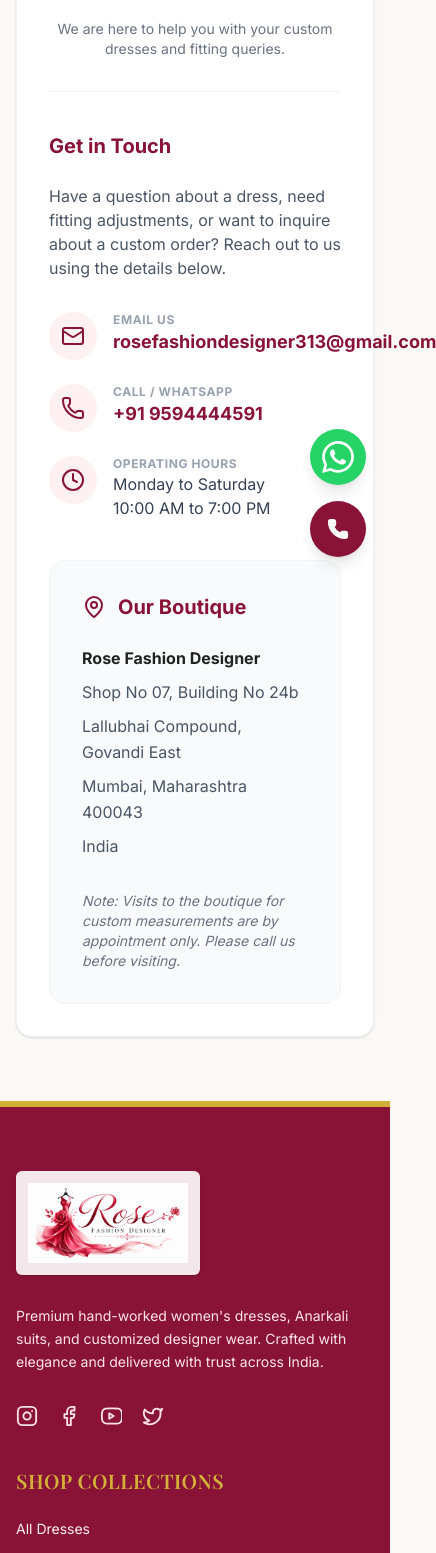
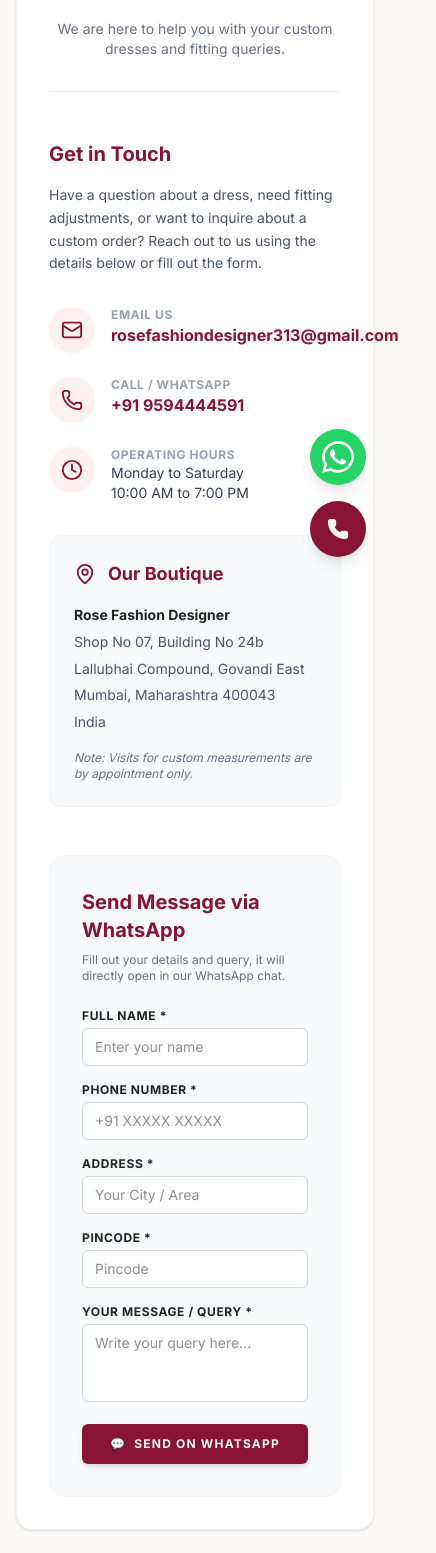
Before and after one commit to rosefashiondesigner313-afk/Rose-Fashion-Designer-s-Store, a Next.js app: page /contact-us in a window 390 px wide. Shown: the part 263-1816 px from the top of the page, 436 px wide, since content can reach past the window. Built offline with nearby package versions, Linux system fonts and the light colour scheme; no server answers; a web font is replaced by a local one.

Commit message:
Add Telegram order notifications, flexible tracking, and WhatsApp contact form

```diff
--- a/src/app/api/orders/route.ts
+++ b/src/app/api/orders/route.ts
@@ -3,6 +3,7 @@
 import connectToDatabase from '@/lib/mongodb';
 import Order from '@/models/Order';
 import User from '@/models/User';
+import { sendTelegramNotification } from '@/lib/telegram';
 
 export async function POST(req: Request) {
   try {
@@ -36,6 +37,18 @@
       status: 'Order Placed',
     });
 
+    // Telegram Notification Send Karein
+    const message = `
+🛍️ <b>New Order Placed!</b>
+🆔 Order ID: <b>${newOrder.orderId}</b>
+👤 Customer: ${shippingAddress?.fullName || 'N/A'}
+📞 Phone: +91 ${shippingAddress?.phone || 'N/A'}
+💰 Amount: ₹${totalAmount}
+📦 Payment: ${newOrder.paymentMethod}
+`;
+
+    await sendTelegramNotification(message);
+
     return NextResponse.json({ success: true, orderId: newOrder.orderId }, { status: 201 });
   } catch (error) {
     console.error('Order creation error:', error);
--- a/src/app/api/orders/track/route.ts
+++ b/src/app/api/orders/track/route.ts
@@ -17,10 +17,16 @@
 
     await connectToDatabase();
 
-    // 🚀 Strict Security: Order ID AND Phone number dono match hone chahiye
+    const cleanPhone = phone.trim().replace(/^\+91/, '');
+
+    // Flexible query jo +91 ke sath ya bina dono ko match karegi
     const order = await Order.findOne({
       orderId: orderId.trim(),
-      'shippingAddress.phone': phone.trim()
+      $or: [
+        { 'shippingAddress.phone': cleanPhone },
+        { 'shippingAddress.phone': `+91${cleanPhone}` },
+        { 'shippingAddress.phone': `+91 ${cleanPhone}` }
+      ]
     });
 
     if (!order) {
--- a/src/app/contact-us/page.tsx
+++ b/src/app/contact-us/page.tsx
@@ -1,13 +1,43 @@
-import Link from 'next/link';
+'use client';
+
+import { useState } from 'react';
 import { MapPin, Phone, Mail, Clock } from 'lucide-react';
 
 export default function ContactUsPage() {
+  const [formData, setFormData] = useState({
+    fullName: '',
+    phone: '',
+    address: '',
+    pincode: '',
+    message: '',
+  });
+
+  const handleChange = (e: React.ChangeEvent<HTMLInputElement | HTMLTextAreaElement>) => {
+    setFormData({ ...formData, [e.target.name]: e.target.value });
+  };
+
+  const handleSubmit = (e: React.FormEvent) => {
+    e.preventDefault();
+
+    const whatsappNumber = '919594444591'; // Aapka WhatsApp number
+    const textMessage =
+      `💬 *New Contact / Inquiry* 💬%0A%0A` +
+      `👤 *Name:* ${encodeURIComponent(formData.fullName)}%0A` +
+      `📞 *Phone:* ${encodeURIComponent(formData.phone)}%0A` +
+      `🏠 *Address:* ${encodeURIComponent(formData.address)}%0A` +
+      `📍 *Pincode:* ${encodeURIComponent(formData.pincode)}%0A` +
+      `✉️ *Message:* ${encodeURIComponent(formData.message || 'N/A')}`;
+
+    const whatsappUrl = `https://wa.me/${whatsappNumber}?text=${textMessage}`;
+    window.open(whatsappUrl, '_blank');
+  };
+
   return (
     <div className="bg-cream min-h-screen py-16 px-4 sm:px-6 lg:px-8">
-      <div className="max-w-4xl mx-auto bg-white p-8 md:p-12 rounded-2xl shadow-sm border border-gray-100">
+      <div className="max-w-5xl mx-auto bg-white p-8 md:p-12 rounded-2xl shadow-sm border border-gray-100">
 
         {/* Header */}
-        <div className="text-center mb-10 border-b border-gray-100 pb-8">
+        <div className="text-center mb-12 border-b border-gray-100 pb-8">
           <h1 className="font-serif text-3xl md:text-4xl font-bold text-brand-900 mb-4">
             Contact Us
           </h1>
@@ -16,72 +46,148 @@
           </p>
         </div>
 
-        {/* Content */}
-        <div className="grid grid-cols-1 md:grid-cols-2 gap-10 font-sans text-charcoal">
+        {/* Content Grid */}
+        <div className="grid grid-cols-1 md:grid-cols-2 gap-12 font-sans text-charcoal">
 
-          {/* Contact Details */}
+          {/* Left Side: Contact Details & Boutique Info */}
           <div className="space-y-8">
             <div>
-              <h2 className="text-xl font-bold text-brand-900 mb-6">Get in Touch</h2>
-              <p className="text-gray-600 mb-6">
-                Have a question about a dress, need fitting adjustments, or want to inquire about a custom order? Reach out to us using the details below.
+              <h2 className="text-xl font-bold text-brand-900 mb-4">Get in Touch</h2>
+              <p className="text-gray-600 text-sm leading-relaxed">
+                Have a question about a dress, need fitting adjustments, or want to inquire about a custom order? Reach out to us using the details below or fill out the form.
               </p>
             </div>
 
             <div className="space-y-6">
               <div className="flex items-start gap-4">
                 <div className="bg-brand-50 p-3 rounded-full text-brand-900">
-                  <Mail size={24} />
+                  <Mail size={22} />
                 </div>
                 <div>
                   <p className="text-xs font-bold text-gray-400 uppercase tracking-wider">Email Us</p>
-                  {/* 🚨 YAHAN CLIENT KA EMAIL DAALEIN 🚨 */}
-                  <p className="text-lg font-bold text-brand-900">rosefashiondesigner313@gmail.com</p>
+                  <p className="text-base font-bold text-brand-900">rosefashiondesigner313@gmail.com</p>
                 </div>
               </div>
 
               <div className="flex items-start gap-4">
                 <div className="bg-brand-50 p-3 rounded-full text-brand-900">
-                  <Phone size={24} />
+                  <Phone size={22} />
                 </div>
                 <div>
                   <p className="text-xs font-bold text-gray-400 uppercase tracking-wider">Call / WhatsApp</p>
-                  {/* 🚨 YAHAN CLIENT KA PHONE NUMBER DAALEIN 🚨 */}
-                  <p className="text-lg font-bold text-brand-900">+91 9594444591</p>
+                  <p className="text-base font-bold text-brand-900">+91 9594444591</p>
                 </div>
               </div>
 
               <div className="flex items-start gap-4">
                 <div className="bg-brand-50 p-3 rounded-full text-brand-900">
-                  <Clock size={24} />
+                  <Clock size={22} />
                 </div>
                 <div>
                   <p className="text-xs font-bold text-gray-400 uppercase tracking-wider">Operating Hours</p>
-                  <p className="text-base text-gray-700">Monday to Saturday<br/>10:00 AM to 7:00 PM</p>
+                  <p className="text-sm text-gray-700">Monday to Saturday<br/>10:00 AM to 7:00 PM</p>
                 </div>
               </div>
             </div>
+
+            {/* Address Block */}
+            <div className="bg-gray-50 p-6 rounded-xl border border-gray-100">
+              <div className="flex items-center gap-3 mb-4">
+                <MapPin size={22} className="text-brand-900" />
+                <h3 className="text-lg font-bold text-brand-900">Our Boutique</h3>
+              </div>
+              <div className="space-y-1 text-sm text-gray-600 leading-relaxed">
+                <p className="font-bold text-charcoal">Rose Fashion Designer</p>
+                <p>Shop No 07, Building No 24b</p>
+                <p>Lallubhai Compound, Govandi East</p>
+                <p>Mumbai, Maharashtra 400043</p>
+                <p>India</p>
+              </div>
+              <p className="mt-4 text-xs text-gray-500 italic">
+                Note: Visits for custom measurements are by appointment only.
+              </p>
+            </div>
           </div>
 
-          {/* Address Block */}
-          <div className="bg-gray-50 p-8 rounded-2xl border border-gray-100">
-            <div className="flex items-center gap-3 mb-6">
-              <MapPin size={24} className="text-brand-900" />
-              <h3 className="text-xl font-bold text-brand-900">Our Boutique</h3>
-            </div>
+          {/* Right Side: WhatsApp Inquiry Form with Address & Pincode */}
+          <div className="bg-gray-50 p-8 rounded-2xl border border-gray-100 flex flex-col justify-center">
+            <h3 className="text-xl font-bold text-brand-900 mb-2">Send Message via WhatsApp</h3>
+            <p className="text-xs text-gray-500 mb-6">Fill out your details and query, it will directly open in our WhatsApp chat.</p>
 
-            <div className="space-y-2 text-gray-600 leading-relaxed">
-              <p className="font-bold text-charcoal">Rose Fashion Designer</p>
-              {/* 🚨 YAHAN CLIENT KA POORA ADDRESS DAALEIN 🚨 */}
-              <p>Shop No 07, Building No 24b</p>
-              <p>Lallubhai Compound, Govandi East</p>
-              <p> Mumbai, Maharashtra 400043</p>
-              <p>India</p>
-            </div>
+            <form className="space-y-4" onSubmit={handleSubmit}>
+              <div>
+                <label className="block text-xs font-bold text-charcoal uppercase tracking-wider mb-1">Full Name *</label>
+                <input
+                  type="text"
+                  name="fullName"
+                  value={formData.fullName}
+                  onChange={handleChange}
+                  className="w-full bg-white border border-gray-300 rounded-md px-3 py-2 text-sm focus:outline-none focus:border-brand-900 transition-colors"
+                  placeholder="Enter your name"
+                  required
+                />
+              </div>
 
-            <p className="mt-8 text-sm text-gray-500 italic">
-              Note: Visits to the boutique for custom measurements are by appointment only. Please call us before visiting.
-            </p>
+              <div>
+                <label className="block text-xs font-bold text-charcoal uppercase tracking-wider mb-1">Phone Number *</label>
+                <input
+                  type="tel"
+                  name="phone"
+                  value={formData.phone}
+                  onChange={handleChange}
+                  className="w-full bg-white border border-gray-300 rounded-md px-3 py-2 text-sm focus:outline-none focus:border-brand-900 transition-colors"
+                  placeholder="+91 XXXXX XXXXX"
+                  required
+                />
+              </div>
+
+              <div className="grid grid-cols-1 sm:grid-cols-2 gap-4">
+                <div>
+                  <label className="block text-xs font-bold text-charcoal uppercase tracking-wider mb-1">Address *</label>
+                  <input
+                    type="text"
+                    name="address"
+                    value={formData.address}
+                    onChange={handleChange}
+                    className="w-full bg-white border border-gray-300 rounded-md px-3 py-2 text-sm focus:outline-none focus:border-brand-900 transition-colors"
+                    placeholder="Your City / Area"
+                    required
+                  />
+                </div>
+                <div>
+                  <label className="block text-xs font-bold text-charcoal uppercase tracking-wider mb-1">Pincode *</label>
+                  <input
+                    type="text"
+                    name="pincode"
+                    value={formData.pincode}
+                    onChange={handleChange}
+                    className="w-full bg-white border border-gray-300 rounded-md px-3 py-2 text-sm focus:outline-none focus:border-brand-900 transition-colors"
+                    placeholder="Pincode"
+                    required
+                  />
+                </div>
+              </div>
+
+              <div>
+                <label className="block text-xs font-bold text-charcoal uppercase tracking-wider mb-1">Your Message / Query *</label>
+                <textarea
+                  rows={3}
+                  name="message"
+                  value={formData.message}
+                  onChange={handleChange}
+                  className="w-full bg-white border border-gray-300 rounded-md px-3 py-2 text-sm focus:outline-none focus:border-brand-900 transition-colors resize-none"
+                  placeholder="Write your query here..."
+                  required
+                ></textarea>
+              </div>
+
+              <button
+                type="submit"
+                className="w-full bg-brand-900 text-cream py-3 rounded-md font-bold uppercase tracking-widest text-xs hover:bg-brand-700 transition-colors shadow-md mt-2 flex items-center justify-center gap-2"
+              >
+                <span>💬</span> Send on WhatsApp
+              </button>
+            </form>
           </div>
 
         </div>
--- a/src/app/custom-design/page.tsx
+++ b/src/app/custom-design/page.tsx
@@ -1,15 +1,37 @@
 'use client';
 
+import { useState } from 'react';
 import { Scissors, PencilRuler, UserCheck, Truck } from 'lucide-react';
-import Image from 'next/image';
 
 export default function CustomDesignPage() {
+  const [formData, setFormData] = useState({
+    fullName: '',
+    phone: '',
+    email: '',
+    idea: '',
+  });
+
+  const handleChange = (e: React.ChangeEvent<HTMLInputElement | HTMLTextAreaElement>) => {
+    setFormData({ ...formData, [e.target.name]: e.target.value });
+  };
+
+  const handleSubmit = (e: React.FormEvent) => {
+    e.preventDefault();
+
+    const whatsappNumber = '919594444591'; // Aapka WhatsApp number
+    const message =
+      `✨ *New Custom Design Request* ✨%0A%0A` +
+      `👤 *Name:* ${encodeURIComponent(formData.fullName)}%0A` +
+      `📞 *Phone:* ${encodeURIComponent(formData.phone)}%0A` +
+      `✉️ *Email:* ${encodeURIComponent(formData.email || 'N/A')}%0A` +
+      `👗 *Outfit Idea:* ${encodeURIComponent(formData.idea)}`;
+
+    const whatsappUrl = `https://wa.me/${whatsappNumber}?text=${message}`;
+    window.open(whatsappUrl, '_blank');
+  };
+
   return (
     <div className="bg-cream min-h-screen">
-
-      {/* ------------------------------------------------------------- */}
-      {/* OPTION 1: CURRENT SOLID COLOR BANNER (Active)                 */}
-      {/* ------------------------------------------------------------- */}
       <div className="bg-brand-900 text-cream py-16 md:py-24 px-4 text-center relative overflow-hidden">
         <div className="absolute inset-0 opacity-10 bg-[url('https://www.transparenttextures.com/patterns/stardust.png')]"></div>
         <div className="relative z-10 max-w-3xl mx-auto">
@@ -22,46 +44,13 @@
         </div>
       </div>
 
-      {/* ------------------------------------------------------------- */}
-      {/* OPTION 2: IMAGE BANNER WITH TEXT BELOW (Commented out)        */}
-      {/* Agar aapko future me Image lagani ho, toh upar wale Option 1 ko
-          comment kar dein, aur is niche wale Option 2 ko uncomment kar dein. */}
-      {/* ------------------------------------------------------------- */}
-      {/*
-      <div className="w-full flex flex-col">
-        <div className="relative w-full h-[300px] md:h-[450px]">
-          <Image
-            src="/images/slider/your-custom-design-image.webp" // Yahan apni image ka path daalein
-            alt="Custom Design Banner"
-            fill
-            className="object-cover object-center"
-            priority
-          />
-        </div>
-        <div className="bg-cream text-center pt-12 pb-6 px-4">
-          <div className="max-w-3xl mx-auto">
-            <h1 className="font-serif text-3xl md:text-5xl font-bold mb-4 text-brand-900">Tailor-Made Elegance</h1>
-            <div className="w-24 h-1 bg-gold mx-auto mb-6"></div>
-            <p className="font-sans text-gray-700 text-base md:text-lg">
-              Have a dream outfit in mind? Our master tailors will bring it to life.
-              From premium fabrics to precise measurements, experience true luxury crafted just for you.
-            </p>
-          </div>
-        </div>
-      </div>
-      */}
-      {/* ------------------------------------------------------------- */}
-
       <div className="max-w-7xl mx-auto px-4 sm:px-6 lg:px-8 py-16">
-
-        {/* How It Works Section */}
         <div className="text-center mb-16">
           <h2 className="font-serif text-3xl font-bold text-brand-900 mb-2">How It Works</h2>
           <p className="text-gray-600 font-medium uppercase tracking-widest text-sm">4 Simple Steps to Your Perfect Fit</p>
         </div>
 
         <div className="grid grid-cols-1 md:grid-cols-4 gap-8 mb-20 relative">
-          {/* Connecting Line for Desktop */}
           <div className="hidden md:block absolute top-1/2 left-0 w-full h-[2px] bg-brand-100 -z-10 -translate-y-1/2"></div>
 
           {[
@@ -80,9 +69,7 @@
           ))}
         </div>
 
-        {/* Form Section */}
         <div className="bg-white rounded-2xl shadow-lg border border-gray-100 overflow-hidden flex flex-col md:flex-row max-w-5xl mx-auto">
-          {/* Left Side Info */}
           <div className="bg-brand-900 p-8 md:p-12 text-cream md:w-2/5 flex flex-col justify-center">
             <h3 className="font-serif text-2xl font-bold mb-4 text-gold">Book a Free Consultation</h3>
             <p className="text-brand-100 text-sm mb-8 leading-relaxed">
@@ -91,41 +78,71 @@
             <div className="space-y-4">
               <p className="flex items-center gap-3 text-sm">
                 <span className="w-8 h-8 rounded-full bg-brand-800 flex items-center justify-center font-bold">📞</span>
-                +91 9967745932
+                +91 9594444591
               </p>
               <p className="flex items-center gap-3 text-sm">
                 <span className="w-8 h-8 rounded-full bg-brand-800 flex items-center justify-center font-bold">✉️</span>
-                design@rosefashion.com
+                design@rosefashiondesigner.com
               </p>
             </div>
           </div>
 
-          {/* Right Side Form */}
           <div className="p-8 md:p-12 md:w-3/5">
-            <form className="space-y-5" onSubmit={(e) => e.preventDefault()}>
+            <form className="space-y-5" onSubmit={handleSubmit}>
               <div className="grid grid-cols-1 md:grid-cols-2 gap-5">
                 <div>
                   <label className="block text-xs font-bold text-charcoal uppercase tracking-wider mb-2">Full Name *</label>
-                  <input type="text" className="w-full border-b border-gray-300 py-2 focus:outline-none focus:border-brand-900 transition-colors bg-transparent" placeholder="Enter your name" required />
+                  <input
+                    type="text"
+                    name="fullName"
+                    value={formData.fullName}
+                    onChange={handleChange}
+                    className="w-full border-b border-gray-300 py-2 focus:outline-none focus:border-brand-900 transition-colors bg-transparent"
+                    placeholder="Enter your name"
+                    required
+                  />
                 </div>
                 <div>
                   <label className="block text-xs font-bold text-charcoal uppercase tracking-wider mb-2">Phone Number *</label>
-                  <input type="tel" className="w-full border-b border-gray-300 py-2 focus:outline-none focus:border-brand-900 transition-colors bg-transparent" placeholder="+91 XXXXX XXXXX" required />
+                  <input
+                    type="tel"
+                    name="phone"
+                    value={formData.phone}
+                    onChange={handleChange}
+                    className="w-full border-b border-gray-300 py-2 focus:outline-none focus:border-brand-900 transition-colors bg-transparent"
+                    placeholder="+91 XXXXX XXXXX"
+                    required
+                  />
                 </div>
               </div>
 
               <div>
                 <label className="block text-xs font-bold text-charcoal uppercase tracking-wider mb-2">Email Address</label>
-                <input type="email" className="w-full border-b border-gray-300 py-2 focus:outline-none focus:border-brand-900 transition-colors bg-transparent" placeholder="your@email.com" />
+                <input
+                  type="email"
+                  name="email"
+                  value={formData.email}
+                  onChange={handleChange}
+                  className="w-full border-b border-gray-300 py-2 focus:outline-none focus:border-brand-900 transition-colors bg-transparent"
+                  placeholder="your@email.com"
+                />
               </div>
 
               <div>
                 <label className="block text-xs font-bold text-charcoal uppercase tracking-wider mb-2">Describe Your Outfit Idea *</label>
-                <textarea rows={4} className="w-full border-b border-gray-300 py-2 focus:outline-none focus:border-brand-900 transition-colors bg-transparent resize-none" placeholder="E.g., I want a black anarkali suit for a wedding function with golden embroidery..." required></textarea>
+                <textarea
+                  rows={4}
+                  name="idea"
+                  value={formData.idea}
+                  onChange={handleChange}
+                  className="w-full border-b border-gray-300 py-2 focus:outline-none focus:border-brand-900 transition-colors bg-transparent resize-none"
+                  placeholder="E.g., I want a black anarkali suit for a wedding function with golden embroidery..."
+                  required
+                ></textarea>
               </div>
 
               <button type="submit" className="w-full bg-brand-900 text-cream py-4 rounded-md font-bold uppercase tracking-widest text-sm hover:bg-brand-700 transition-colors shadow-md mt-4">
-                Submit Request
+                Send Request via WhatsApp
               </button>
             </form>
           </div>
--- /dev/null
+++ b/src/lib/telegram.ts
@@ -0,0 +1,24 @@
+export async function sendTelegramNotification(message: string) {
+  const token = process.env.TELEGRAM_BOT_TOKEN;
+  const chatId = process.env.TELEGRAM_CHAT_ID;
+
+  if (!token || !chatId) {
+    console.error("Telegram credentials missing");
+    return;
+  }
+
+  try {
+    const url = `https://api.telegram.org/bot${token}/sendMessage`;
+    await fetch(url, {
+      method: 'POST',
+      headers: { 'Content-Type': 'application/json' },
+      body: JSON.stringify({
+        chat_id: chatId,
+        text: message,
+        parse_mode: 'HTML',
+      }),
+    });
+  } catch (error) {
+    console.error("Failed to send Telegram notification:", error);
+  }
+}
```
